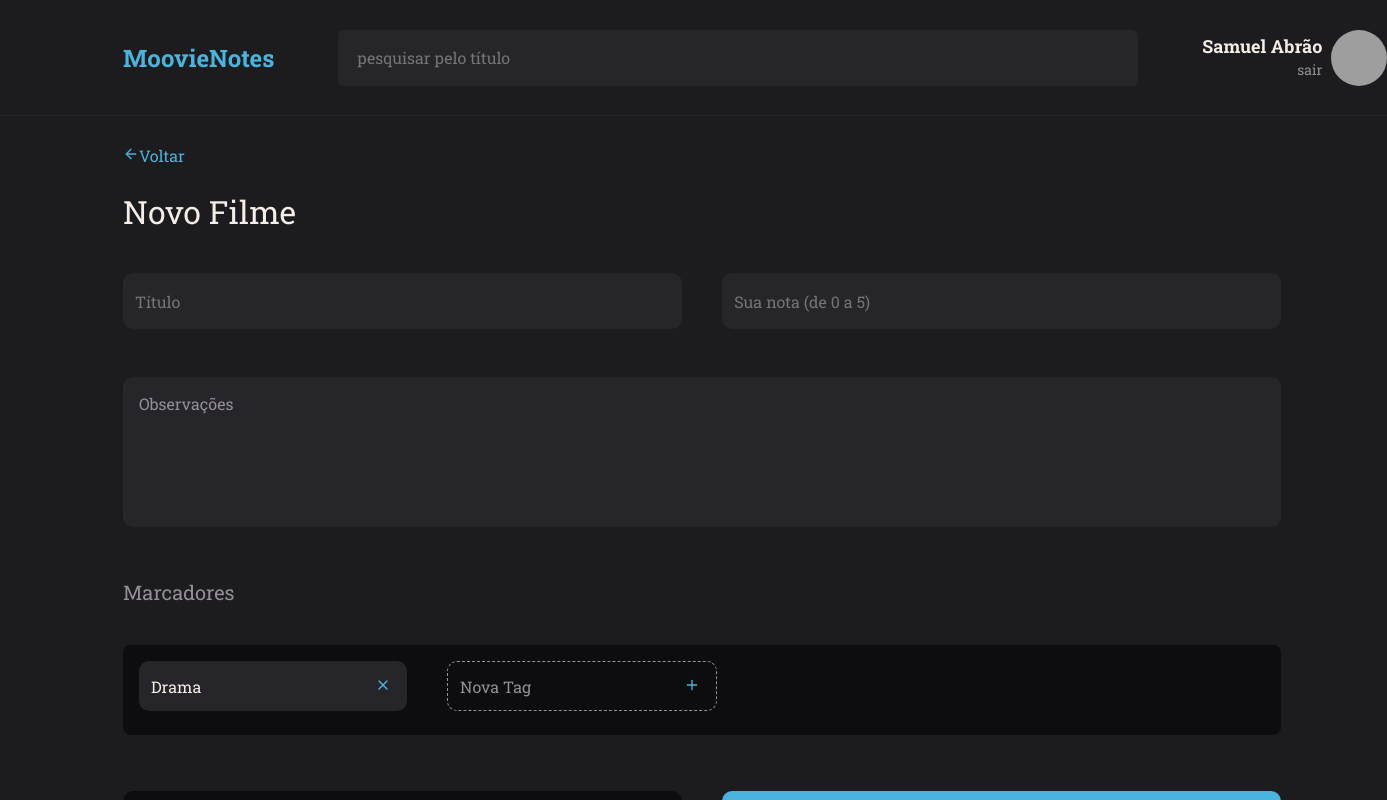
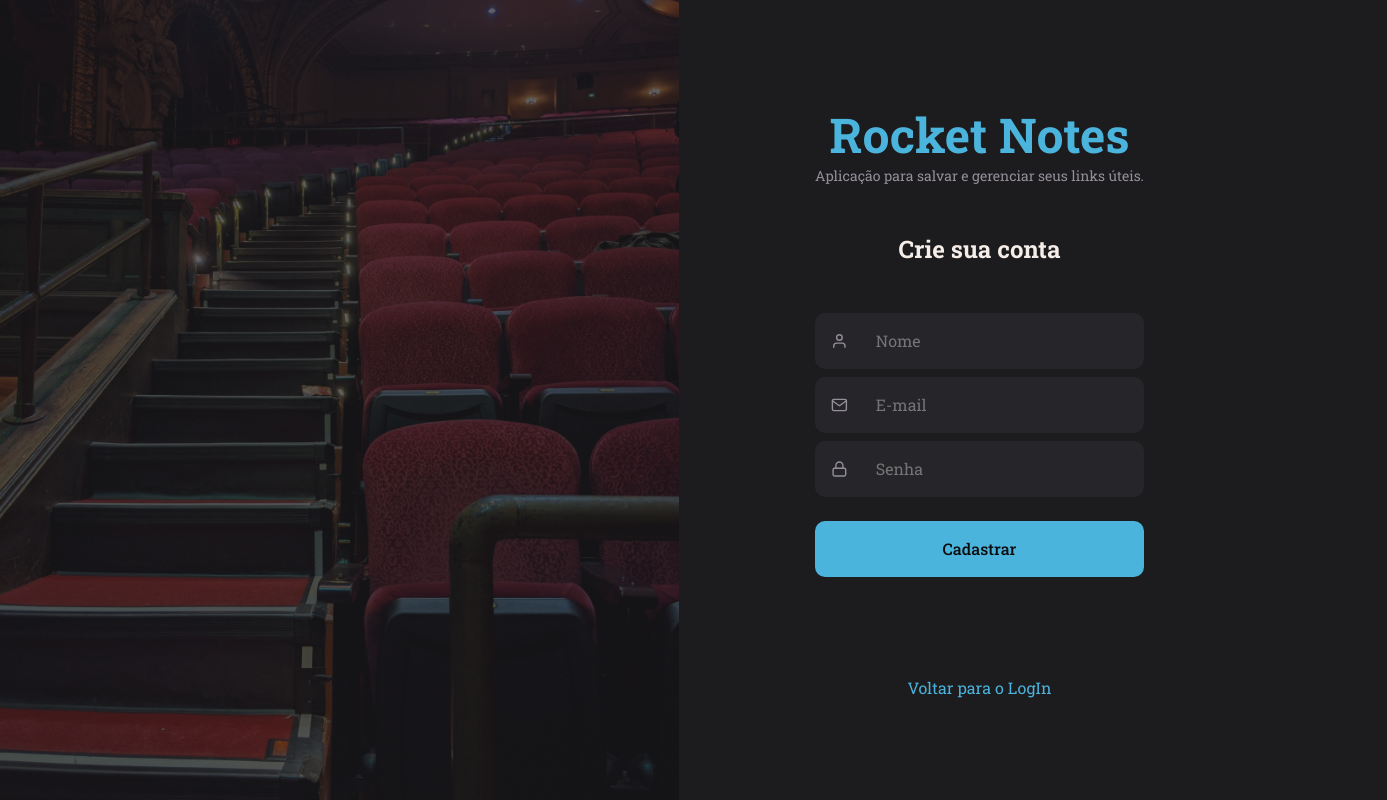
Before and after one commit to samuka7abr/MoovieNotesFront-End, a React (Vite) app in the folder MoovieNotes/: page / in a window 1280 px wide. Shown: the whole page, 1387 px wide, since content can reach past the window. Built offline with nearby package versions, Linux system fonts and the light colour scheme; grey boxes are pictures that could not be loaded.

Commit message:
feat: singIn and SignUp pages

```diff
--- a/MoovieNotes/src/main.jsx
+++ b/MoovieNotes/src/main.jsx
@@ -5,7 +5,7 @@
 import GlobalStyles from './styles/global'
 import theme from './styles/theme'
 
-import { New } from "./pages/New"
+import { SignUp } from "./pages/SignUp"
 
 
 
@@ -13,7 +13,7 @@
   <React.StrictMode>
     <ThemeProvider theme = {theme}>
       <GlobalStyles/>
-      <New />
+      <SignUp />
     </ThemeProvider>
   </React.StrictMode>
 )
--- /dev/null
+++ b/MoovieNotes/src/pages/SignIn/styles.js
@@ -0,0 +1,47 @@
+import styled from 'styled-components'
+import BackgroundImg from '../../assets/image.png'
+
+export const Container = styled.div`
+  height: 100vh;
+
+  display: flex;
+  align-items: stretch;
+`
+
+export const Form = styled.form`
+  padding: 0 136px;
+
+  display: flex;
+  flex-direction: column;
+  justify-content: center;
+  align-items: center;
+
+  text-align: center;
+
+  > h1 {
+    font-size: 48px;
+    color: ${({ theme }) => theme.COLORS.BLUE};
+  }
+
+  > h2 {
+    font-size: 24px;
+    margin-top: 84px;
+    margin-bottom: 24px;
+  }
+
+  > p {
+    font-size: 14px;
+    color: ${({ theme }) => theme.COLORS.LIGHT_GRAY};
+  }
+
+  > a {
+    margin-top: 100px;
+    color: ${({ theme }) => theme.COLORS.BLUE};
+  }
+`
+
+export const Background = styled.div`
+    flex: 1;
+    background: url(${BackgroundImg}) no-repeat center center;
+    background-size: cover;
+`;
--- /dev/null
+++ b/MoovieNotes/src/pages/SignUp/index.jsx
@@ -0,0 +1,47 @@
+import { FiMail, FiLock, FiUser } from 'react-icons/fi'
+import { Background } from './styles'
+
+
+import { Input } from '../../components/Input'
+import { Button } from '../../components/Button'
+
+import { Container, Form } from './styles'
+
+export function SignUp() {
+  return (
+    <Container>
+      <Background />
+      <Form>
+        <h1>Rocket Notes</h1>
+        <p>Aplicação para salvar e gerenciar seus links úteis.</p>
+
+        <h2>Crie sua conta</h2>
+
+        <Input
+          placeholder="Nome"
+          type="name"
+          icon={FiUser}
+        />
+
+        <Input
+          placeholder="E-mail"
+          type="text"
+          icon={FiMail}
+        />
+
+        <Input
+          placeholder="Senha"
+          type="password"
+          icon={FiLock}
+        />
+
+
+        <Button title="Cadastrar" />
+
+        <a>Voltar para o LogIn</a>
+
+      </Form>
+
+    </Container>
+  )
+}
--- /dev/null
+++ b/MoovieNotes/src/pages/SignUp/styles.js
@@ -0,0 +1,46 @@
+import styled from 'styled-components'
+import BackgroundImg from '../../assets/image.png'
+
+export const Container = styled.div`
+  height: 100vh;
+
+  display: flex;
+  align-items: stretch;
+`
+
+export const Form = styled.form`
+  padding: 0 136px;
+
+  display: flex;
+  flex-direction: column;
+  justify-content: center;
+  align-items: center;
+
+  text-align: center;
+
+  > h1 {
+    font-size: 48px;
+    color: ${({ theme }) => theme.COLORS.BLUE};
+  }
+
+  > h2 {
+    font-size: 24px;
+    margin: 48px;
+  }
+
+  > p {
+    font-size: 14px;
+    color: ${({ theme }) => theme.COLORS.LIGHT_GRAY};
+  }
+
+  > a {
+    margin-top: 100px;
+    color: ${({ theme }) => theme.COLORS.BLUE};
+  }
+`
+
+export const Background = styled.div`
+    flex: 1;
+    background: url(${BackgroundImg}) no-repeat center center;
+    background-size: cover;
+`;
```
Also changed, not shown: MoovieNotes/src/pages/SignIn/index.jsx (added, +39 -0 lines), MoovieNotes/src/assets/image.png (added), MoovieNotes/src/assets/image.svg (deleted).
